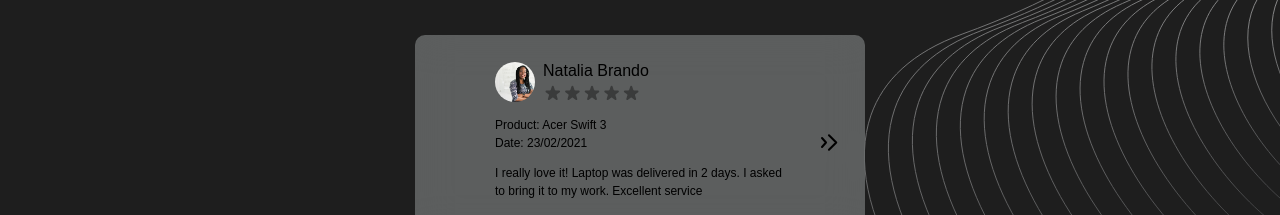
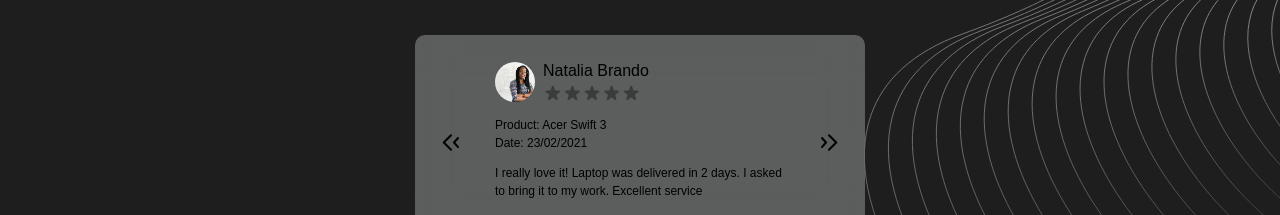
Before and after one commit to Gideon-cyber/real-focus-website, a Next.js app: page / in a window 1280 px wide. Shown: the part 2840-3055 px from the top of the page. Built offline with nearby package versions, Linux system fonts and the light colour scheme.

Commit message:
final update

```diff
--- a/components/Testimonials.tsx
+++ b/components/Testimonials.tsx
@@ -49,7 +49,7 @@ const Testimonials = (props: Props) => {
     if (count === details.length) {
       return (count = 0);
     } else if (count < 0) {
-      return (count = details.length);
+      return (count = details.length - 1);
     }
     return count;
   }
@@ -88,16 +88,16 @@ const Testimonials = (props: Props) => {
           </div>
 
           <span className="text-[12px]">{details[index].review}</span>
-          {/* <Image
+          <Image
             src={LeftArrow}
             alt="left-arrow"
-            className="absolute left-[20px] top-[45%]"
+            className="absolute left-[20px] top-[45%] cursor-pointer"
             onClick={() => setIndex((count) => loop(count - 1))}
-          /> */}
+          />
           <Image
             src={RightArrow}
             alt="left-arrow"
-            className="absolute right-[20px] top-[45%]"
+            className="absolute right-[20px] top-[45%] cursor-pointer"
             onClick={() => setIndex((count) => loop(count + 1))}
           />
         </div>
```
